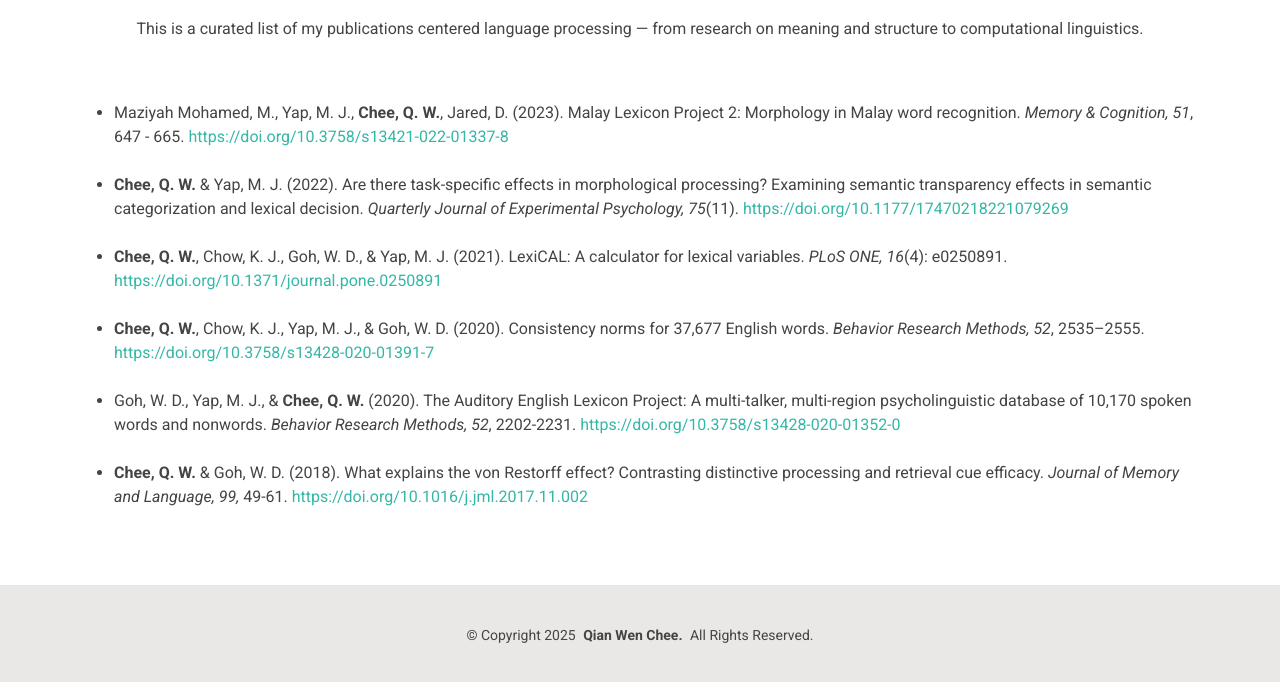
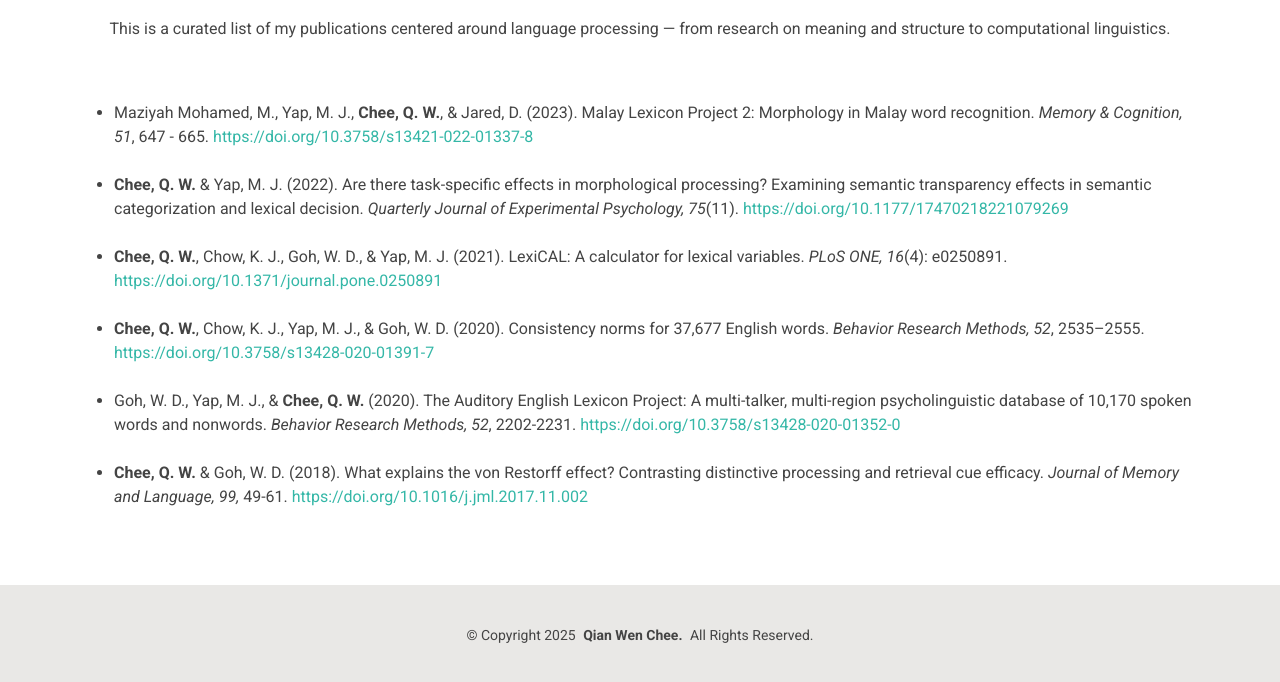
Before and after one commit to qw-chee/qw-chee.github.io, a plain HTML site: page publications.html in a window 1280 px wide. Shown: the part 204-886 px from the top of the page. Drawn offline with Linux system fonts and the light colour scheme.

Commit message:
Update publications.html

```diff
--- a/publications.html
+++ b/publications.html
@@ -86,7 +86,7 @@
       <!-- Section Title -->
       <div class="container section-title" data-aos="fade-up">
         <h2>Publications</h2>
-        <p>This is a curated list of my publications centered language processing — from research on meaning and structure to computational linguistics. </p>
+        <p>This is a curated list of my publications centered around language processing — from research on meaning and structure to computational linguistics. </p>
       </div><!-- End Section Title -->
 
       <div class="container" data-aos="fade-up" data-aos-delay="100">
@@ -94,7 +94,7 @@
       <div class="col-lg-12">
         <ul class="publication-list">
           <li>
-            Maziyah Mohamed, M., Yap, M. J., <strong>Chee, Q. W.</strong>, Jared, D. (2023). Malay Lexicon Project 2: Morphology in Malay word recognition. <em>Memory & Cognition, 51</em>, 647 - 665.
+            Maziyah Mohamed, M., Yap, M. J., <strong>Chee, Q. W.</strong>, & Jared, D. (2023). Malay Lexicon Project 2: Morphology in Malay word recognition. <em>Memory & Cognition, 51</em>, 647 - 665.
             <a href="https://doi.org/10.3758/s13421-022-01337-8" target="_blank">https://doi.org/10.3758/s13421-022-01337-8</a>
           </li><br>
           <li>
```
